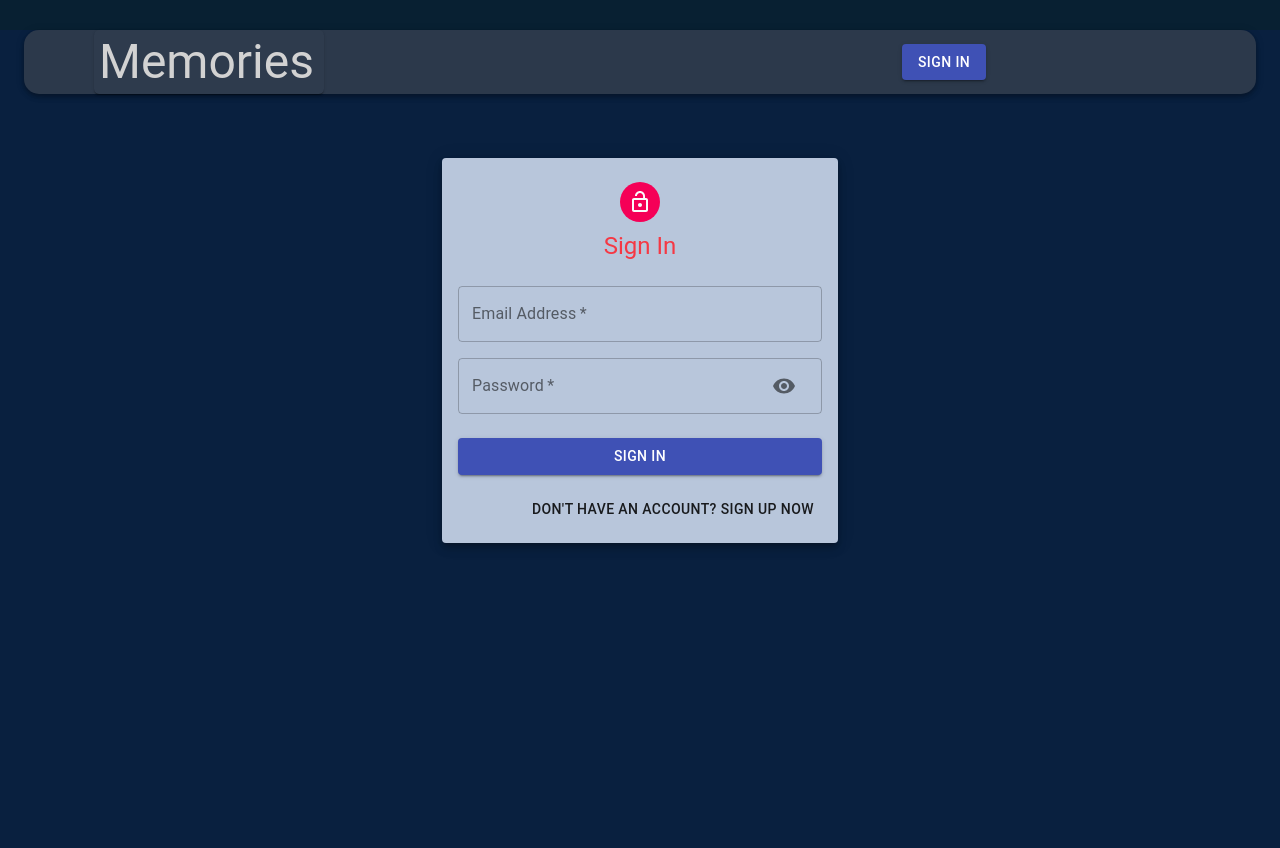
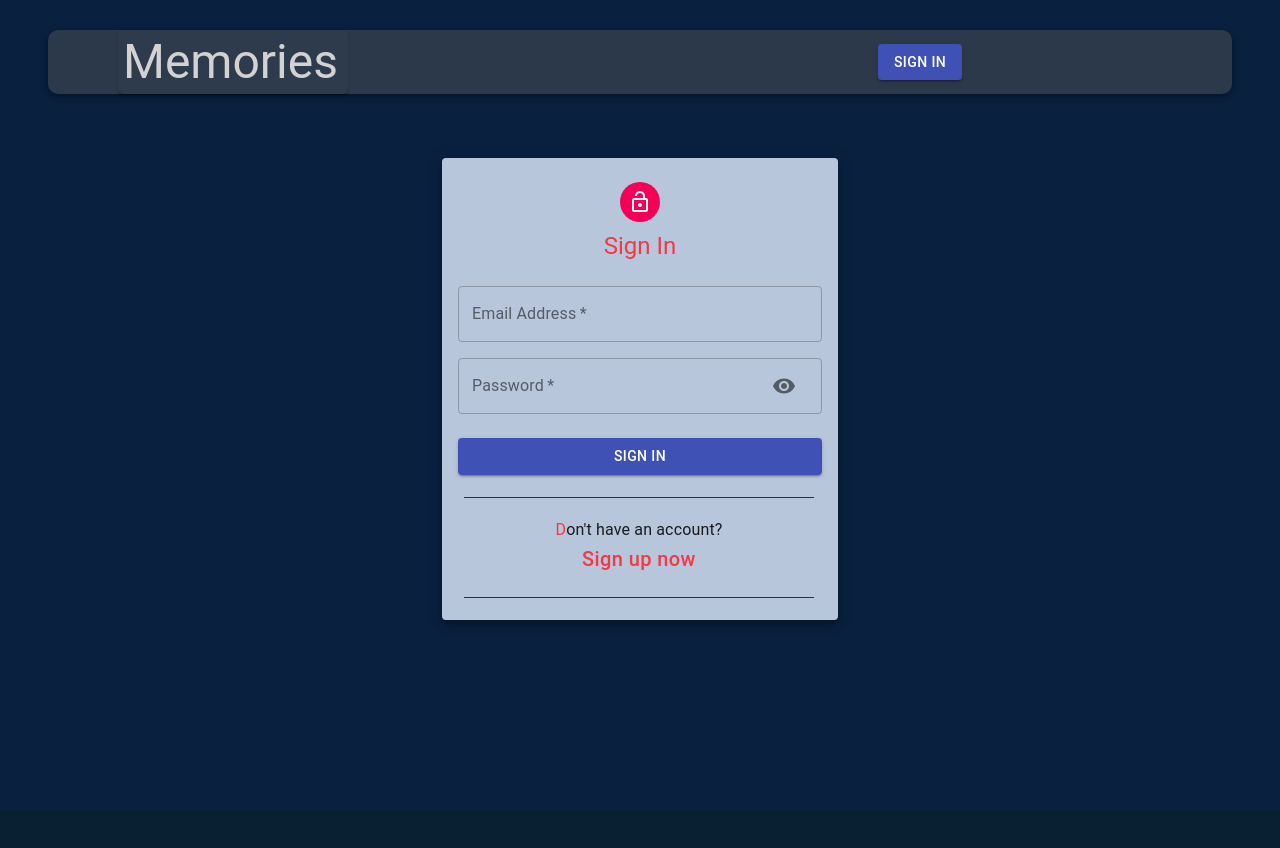
Before and after one commit to Angel-cuba/React-Redux, a React (Create React App) app in the folder client/react-redux/: page /auth in a window 1280 px wide. Shown: the top 848 px of the page. After the commit the page ends 810 px from the top, so only its background shows below. Built offline with nearby package versions, Linux system fonts and the light colour scheme.

Commit message:
Updating styles, signin and signup button in navbar

```diff
--- a/client/react-redux/src/App.js
+++ b/client/react-redux/src/App.js
@@ -33,7 +33,7 @@ const App = () => {
 	const user = JSON.parse(localStorage.getItem('profile'));
 
 	return (
-		<ThemeProvider theme={theme}>
+		// <ThemeProvider theme={theme}>
 		<Router>
 			<Container maxWidth="xl" className={classes.container}>
 				<Navbar />
@@ -52,7 +52,7 @@ const App = () => {
 				</Switch>
 			</Container>
 		</Router>
-		</ThemeProvider>
+		// </ThemeProvider>
 	);
 };
 
--- a/client/react-redux/src/components/Auth/Auth.js
+++ b/client/react-redux/src/components/Auth/Auth.js
@@ -1,6 +1,5 @@
-import React, { useState } from 'react';
+import React, { useState, useEffect } from 'react';
 import { Container, Avatar, Paper, Grid, Button, Typography } from '@material-ui/core';
-
 
 import { useDispatch } from 'react-redux';
 import { useHistory } from 'react-router-dom';
@@ -11,6 +10,14 @@ import Input from './Input';
 import { signin, signup } from '../../actions/auth';
 
 import useStyles from './styles';
+import { Box } from '@mui/system';
+// import InUpButton from '../../InUpButton';
+
+import { Link, useLocation } from 'react-router-dom';
+
+import decode from 'jwt-decode';
+
+import { AppBar, Toolbar } from '@material-ui/core';
 
 const Auth = () => {
 	const classes = useStyles();
@@ -29,8 +36,6 @@ const Auth = () => {
 		confirmpassword: '',
 	};
 	const [formData, setFormData] = useState(initialState);
-
-
 
 	const handleSubmit = (event) => {
 		event.preventDefault();
@@ -53,6 +58,8 @@ const Auth = () => {
 	};
 
 	return (
+		<Container className={classes.outSide} component="div" maxWidth="xl">
+			<NavbarInUp isSignup={isSignup} />
 			<Container className={classes.container} component="main" maxWidth="xs">
 				<Paper className={classes.paper} elevation={6}>
 					<Avatar className={classes.avatar}>
@@ -64,10 +71,10 @@ const Auth = () => {
 					<form className={classes.form} onSubmit={handleSubmit} autoComplete="off">
 						<Grid container spacing={2}>
 							{isSignup && (
-							<div>
+								<>
 									<Input name="name" label="First Name..." handleChange={handleChange} autoFocus />
 									<Input name="lastname" label="Last Name..." handleChange={handleChange} />
-							</div>
+								</>
 							)}
 							<Input name="email" label="Email Address" handleChange={handleChange} type="email" />
 							<Input
@@ -75,7 +82,13 @@ const Auth = () => {
 								label="Password"
 								handleChange={handleChange}
 								type={
-								isSignup ? (showPassword ? 'password' : 'text') : showPassword ? 'text' : 'password'
+									isSignup
+										? showPassword
+											? 'password'
+											: 'text'
+										: showPassword
+										? 'text'
+										: 'password'
 								}
 								handleShowPassword={handleShowPassword}
 							/>
@@ -105,22 +118,140 @@ const Auth = () => {
 							color="primary"
 							className={classes.submit}
 						>
-						{isSignup ? 'Sign Up' : 'Sign In'}
+							{isSignup ? 'Sign up' : 'Sign in'}
 						</Button>
 
 						<Grid container justifyContent="flex-end">
 							<Grid item>
 								<Button onClick={switchMode}>
-								{isSignup
-									? 'Already have an account? Sign in'
-									: "Don't have an account? Sign up now"}
+									{isSignup ? (
+										<Box
+											className={classes.signupDown}
+											sx={{
+												borderTop: 0.1,
+												borderBottom: 0.1,
+												borderTopColor: 'rgba(0,0,0,.74)',
+												borderBottomColor: 'rgba(0,0,0,.74)',
+											}}
+										>
+											<div className={classes.signinTypography}>
+												<Typography className={classes.signinFirstLetter}>A</Typography>
+												<Typography>lready have an account?</Typography>
+											</div>
+											<div className={classes.signinTypography}>
+												<Typography variant="inherit" className={classes.signinFirstLetter}>
+													S
+												</Typography>
+												<Typography variant="inherit" className={classes.signinRestLetter}>
+													ign in
+												</Typography>
+											</div>
+										</Box>
+									) : (
+										<Box
+											className={classes.signupDown}
+											sx={{
+												borderTop: 0.1,
+												borderBottom: 0.1,
+												borderTopColor: 'rgba(0,0,0,.74)',
+												borderBottomColor: 'rgba(0,0,0,.74)',
+											}}
+										>
+											<div className={classes.signinTypography}>
+												<Typography className={classes.signinFirstLetter}>D</Typography>
+												<Typography>on't have an account?</Typography>
+											</div>
+											<div className={classes.signinTypography}>
+												<Typography variant="inherit" className={classes.signinFirstLetter}>
+													S
+												</Typography>
+												<Typography variant="inherit" className={classes.signinRestLetter}>
+													ign up now
+												</Typography>
+											</div>
+										</Box>
+									)}
 								</Button>
 							</Grid>
 						</Grid>
 					</form>
 				</Paper>
 			</Container>
+		</Container>
 	);
 };
 
 export default Auth;
+
+export const NavbarInUp = ({ isSignup }) => {
+	const classes = useStyles();
+	const dispatch = useDispatch();
+	const history = useHistory();
+	const location = useLocation();
+
+	const [user, setUser] = useState(JSON.parse(localStorage.getItem('profile')));
+
+	const logout = () => {
+		setUser(null);
+		dispatch({ type: 'LOGOUT' });
+
+		history.push('/');
+	};
+
+	useEffect(() => {
+		if (user) {
+			const token = user.token;
+			const decodedToken = decode(token);
+
+			if (decodedToken.exp * 1000 < new Date().getTime()) logout();
+		}
+
+		setUser(JSON.parse(localStorage.getItem('profile')));
+	}, [location]);
+
+	console.log(location);
+
+	return (
+		<AppBar className={classes.appBar} position="static" color="inherit">
+			<Paper className={classes.brandContainer}>
+				<Typography
+					component={Link}
+					to="/"
+					className={classes.typography}
+					variant="h3"
+					align="center"
+				>
+					Memories
+				</Typography>
+			</Paper>
+			<Toolbar className={classes.toolbar}>
+				{user ? (
+					<div className={classes.profile}>
+						<Typography className={classes.userName} variant="h6">
+							Hello, {user.profile.name}
+						</Typography>
+						{/* <Avatar className={classes.purple} alt={user.profile.givenName} src={user.profile.imageUrl}></Avatar>   */}
+						<Avatar
+							className={classes.purple}
+							alt={user.profile.name}
+							src={user.profile.name[0].toUpperCase()}
+						></Avatar>
+						<Button
+							className={classes.logout}
+							variant="contained"
+							color="secondary"
+							onClick={logout}
+						>
+							Logout
+						</Button>
+					</div>
+				) : (
+					<Button component={Link} to="/auth" variant="contained" color="primary">
+						{/* <InUpButton isSignup={isSignup} /> */}
+						{!isSignup ? 'Sign In' : 'Sign up'}
+					</Button>
+				)}
+			</Toolbar>
+		</AppBar>
+	);
+};
--- a/client/react-redux/src/components/Auth/styles.js
+++ b/client/react-redux/src/components/Auth/styles.js
@@ -1,9 +1,11 @@
 import { makeStyles } from '@material-ui/core/styles';
 
 export default makeStyles((theme) => ({
-	container: {
+	outSide: {
+		paddingTop: 20,
 		height: '100vh',
 	},
+	container: {},
 	paper: {
 		marginTop: theme.spacing(8),
 		display: 'flex',
@@ -20,6 +22,7 @@ export default makeStyles((theme) => ({
 			margin: theme.spacing(1),
 		},
 	},
+
 	avatar: {
 		margin: theme.spacing(1),
 		backgroundColor: theme.palette.secondary.main,
@@ -31,4 +34,72 @@ export default makeStyles((theme) => ({
 	submit: {
 		margin: theme.spacing(3, 0, 2),
 	},
+	signupDown: {
+		paddingTop: 20,
+		paddingBottom: 20,
+		width: 350,
+		display: 'flex',
+		flexDirection: 'column',
+		alignItems: 'center',
+		fontSize: 20,
+	},
+	signinTypography: {
+		textTransform: 'lowercase',
+		display: 'flex',
+		flexDirection: 'row',
+	},
+	signinFirstLetter: {
+		textTransform: 'uppercase',
+		color: '#f53844',
+	},
+	signinRestLetter: {
+		color: '#f53844',
+	},
+	//Aqui empieza el NAVBAR
+	appBar: {
+		borderRadius: 10,
+		display: 'flex',
+		flexDirection: 'row',
+		justifyContent: 'space-between',
+		alignContent: 'center',
+		position: 'relative',
+		backgroundColor: '#2C394B',
+		paddingLeft: 70,
+	},
+
+	image: {
+		marginLeft: '8px',
+		borderRadius: 100,
+		// marginTop: '30px',
+	},
+	typography: {
+		color: '#D2D2D2',
+		textDecoration: 'none',
+	},
+	profile: {
+		width: '100%',
+		display: 'flex',
+		flexDirection: 'row',
+		justifyContent: 'space-between',
+	},
+	purple: {
+		// position: 'absolute',
+		// right: 30,
+		backgroundColor: 'red',
+		color: 'silver',
+	},
+	toolbar: {
+		// display: 'flex',
+		// flexDirection: 'row',
+		width: 330,
+		// justifyContent: 'space-around',
+	},
+	brandContainer: {
+		backgroundColor: 'rgba(255,255,255,.01)',
+		display: 'flex',
+		alignItems: 'center',
+		borderRadius: 5,
+		paddingLeft: 5,
+		paddingRight: 10,
+	},
 }));
--- a/client/react-redux/src/components/Navbar/Navbar.js
+++ b/client/react-redux/src/components/Navbar/Navbar.js
@@ -33,10 +33,13 @@ const Navbar = () => {
 
 		setUser(JSON.parse(localStorage.getItem('profile')));
 	}, [location]);
-	//location
 
 	return (
-		<AppBar className={classes.appBar} position="static" color="inherit">
+		<AppBar
+			className={location.pathname === '/auth' ? classes.appBarHidden : classes.appBar}
+			position="static"
+			color="inherit"
+		>
 			<Paper className={classes.brandContainer}>
 				<Typography
 					component={Link}
--- a/client/react-redux/src/components/Navbar/styles.js
+++ b/client/react-redux/src/components/Navbar/styles.js
@@ -1,29 +1,25 @@
 import { makeStyles } from '@material-ui/core/styles';
-
 
 export default makeStyles(() => ({
 	appBar: {
-    borderRadius: 15,
-    marginTop: '30px',
+		borderRadius: 12,
 		display: 'flex',
 		flexDirection: 'row',
 		justifyContent: 'space-between',
 		alignContent: 'center',
 		position: 'relative',
 		backgroundColor: '#2C394B',
-    paddingLeft: 70
+		paddingLeft: 70,
+		marginBottom: 35,
 	},
-   image: {
-    marginLeft: '8px',
-    borderRadius: 100,
-    // marginTop: '30px',
-
+	appBarHidden: {
+		display: 'none',
 	},
 	typography: {
 		color: '#D2D2D2',
 		textDecoration: 'none',
 	},
-  profile:{
+	profile: {
 		width: '100%',
 		display: 'flex',
 		flexDirection: 'row',
@@ -33,21 +29,20 @@ export default makeStyles(() => ({
 		// position: 'absolute',
 		// right: 30,
 		backgroundColor: 'red',
-    color: 'silver'
+		color: 'silver',
 	},
 	toolbar: {
 		// display: 'flex',
 		// flexDirection: 'row',
 		width: 330,
 		// justifyContent: 'space-around',
-
 	},
-  brandContainer:{
+	brandContainer: {
 		backgroundColor: 'rgba(255,255,255,.01)',
 		display: 'flex',
 		alignItems: 'center',
 		borderRadius: 5,
 		paddingLeft: 5,
-    paddingRight: 10
-  }
-}))
+		paddingRight: 10,
+	},
+}));
--- a/client/react-redux/src/index.css
+++ b/client/react-redux/src/index.css
@@ -2,5 +2,5 @@ body {
 	margin: 0;
 	padding: 0;
 	background-color: #082032;
-	color: white;
+	box-sizing: border-box;
 }
--- a/client/react-redux/src/styles.js
+++ b/client/react-redux/src/styles.js
@@ -7,7 +7,7 @@ export default makeStyles((theme) => ({
 
 	container: {
 		backgroundColor: '#09203f',
-		paddingTop: 0,
+		paddingTop: 10,
 		margin: 0,
 	},
 	content: {
```
Also changed, not shown: client/react-redux/src/components/Auth/Input.js (+13 -11 lines). Lines whose indentation alone changed are shown as unchanged.
